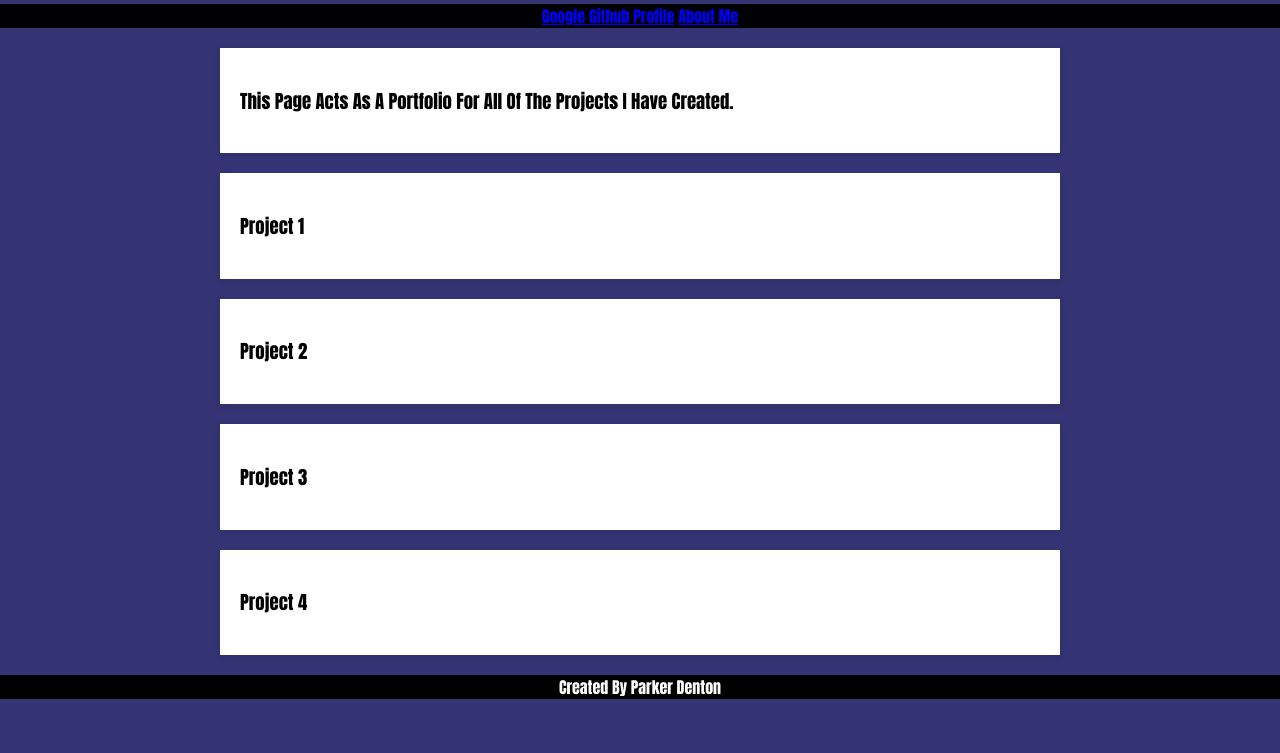
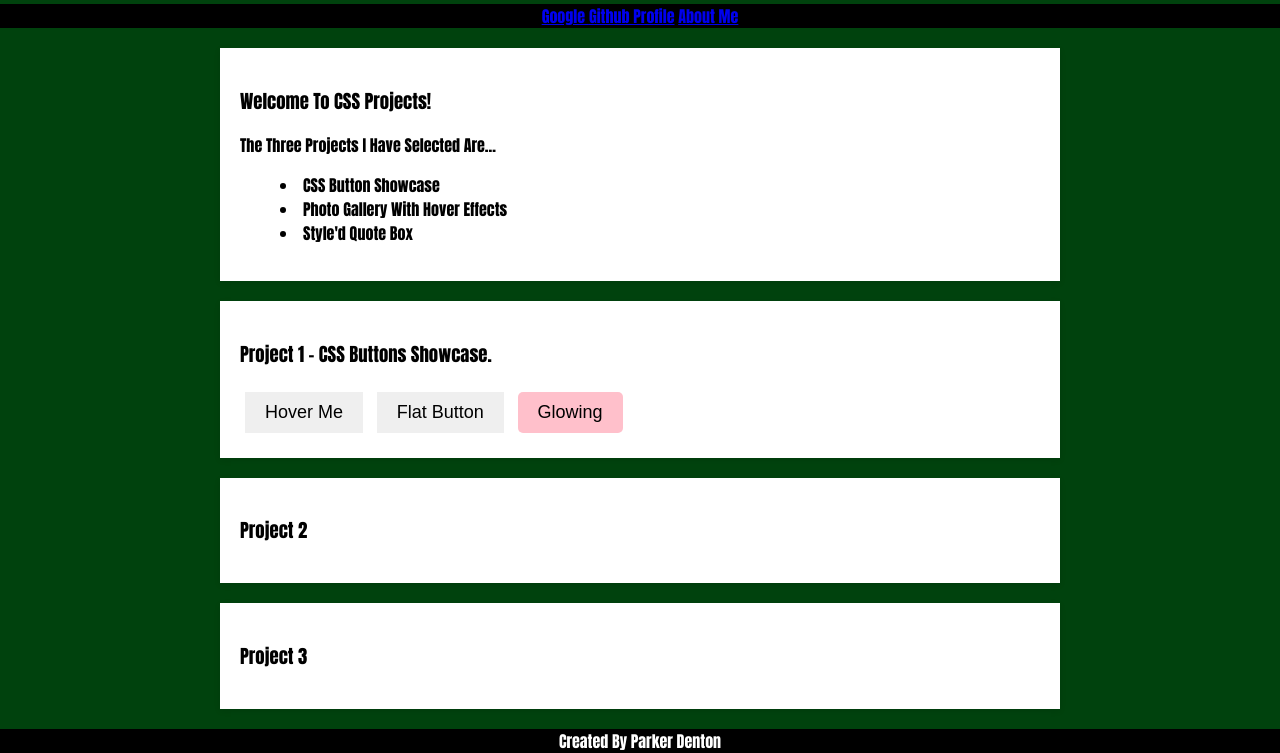
Before and after one commit to ParkDent18/Lyte---About-Me, a plain HTML site: page cssProjects/index.html in a window 1280 px wide. Shown: the part 72-825 px from the top of the page. Before the commit the page ends 800 px from the top, so only its background shows below. Drawn offline with Linux system fonts and the light colour scheme.

Commit message:
Add files via upload

```diff
--- a/Styles/styles.css
+++ b/Styles/styles.css
@@ -1,25 +1,47 @@
 header,
 nav,
 footer {
-    background-color: solid beige;
-    color: solid 498249;
+    background-color: black;
+    color: white;
     text-align: center;
     width: 100%;
+    height: auto;
 }
 
-.main {
-    background-color: solid 8C8585;
-    color: 000000;
+body {
+    font-family: Impact, Haettenschweiler, 'Arial Narrow Bold', sans-serif;
+    margin: 0;
+    padding: 0;
 }
 
-.section {
-    background-color: solid beige;
-    color: solid 498249;
-    text-align: left;
-    width: 100%;
+main {
+    background-color: #00420D;
+}
+
+section {
+    border: 1px black;
+    padding: 20px;
+    margin: 20px auto;
+    max-width: 800px;
+    background: white;
+    box-shadow: 0 2px 6px rgba(0, 0, 0, 0.1);
 }
 
 .centerContent {
-    align-content: center;
+    display: flex;
+    flex-direction: column;
+    align-items: center;
+    justify-content: center;
     text-align: center;
 }
+
+.aboutBox {
+    border: 2px solid white;
+    padding: 20px;
+    margin: 20px auto;
+    width: 70%;
+    text-align: left;
+    background-color: black;
+    color: white;
+    border-radius: 8px;
+}
--- a/cssProjects/index.html
+++ b/cssProjects/index.html
@@ -9,52 +9,66 @@
 </head>
 
 <body>
+    <main>
+
         <header>
             <h2>
                 CSS Projects
             </h2>
         </header>
+
         <nav>
             <a href="https://google.com"> Google </a>
             <a href="https://github.com/ParkDent18"> Github Profile</a>
             <a href="../index.html"> About Me</a>
         </nav>
+
         <section>
             <h3>
-            This Page Acts As A Portfolio For All Of The Projects I Have Created.
+                Welcome To CSS Projects!
             </h3>
-        <!--Introducing The Page-->
+            <p>
+                The Three Projects I Have Selected Are...
+            </p>
+            <ul style="list-style-position: inside;">
+                <li>CSS Button Showcase</li>
+                <li>Photo Gallery With Hover Effects</li>
+                <li>Style'd Quote Box</li>
+            </ul>
         </section>
 
         <section>
             <h3>
-            Project 1
+                Project 1 - CSS Buttons Showcase.
             </h3>
-        <!--Project 1-->
+            <button class="btn-hover">
+                Hover Me
+            </button>
+            <button>
+                Flat Button
+            </button>
+            <button class="btn-glow">
+                Glowing
+            </button>
         </section>
 
         <section>
             <h3>
                 Project 2
             </h3>
-        <!--Project 2-->
         </section>
 
         <section>
             <h3>
                 Project 3
             </h3>
-        <!--Project 3-->
         </section>
-    <section>
-        <h3>
-            Project 4
-        </h3>
-        <!--Project 4-->
-    </section>
+
         <footer>
             Created By Parker Denton
         </footer>
+
+    </main>
 </body>
 
 </html>
--- a/cssProjects/styles/style.css
+++ b/cssProjects/styles/style.css
@@ -5,20 +5,49 @@ footer {
     color: white;
     text-align: center;
     width: 100%;
+    height: auto;
 }
 
 body {
-    background-color: #343475;
     font-family: Impact, Haettenschweiler, 'Arial Narrow Bold', sans-serif;
     margin: 0;
     padding: 0;
 }
 
+main {
+    background-color: #00420D;
+}
+
 section {
-    border: 1px #757534;
+    border: 1px black;
     padding: 20px;
     margin: 20px auto;
     max-width: 800px;
     background: white;
     box-shadow: 0 2px 6px rgba(0, 0, 0, 0.1);
 }
+
+/* Project 1 - CSS Button Showcase */
+
+button {
+    padding: 10px 20px;
+    border: none;
+    font-size: 18px;
+    cursor: pointer;
+    margin: 5px;
+}
+
+.btn-hover:hover {
+    background: lightskyblue;
+}
+
+.btn-glow {
+    background: pink;
+    color: black;
+    border-radius: 5px;
+    transition: box-shadow 0.3s;
+}
+
+.btn-glow:hover {
+    box-shadow: 0 0 100px rgb(255, 75, 105)
+}
```
Also changed, not shown: index.html (+2 -2 lines). Lines whose indentation alone changed are shown as unchanged.
